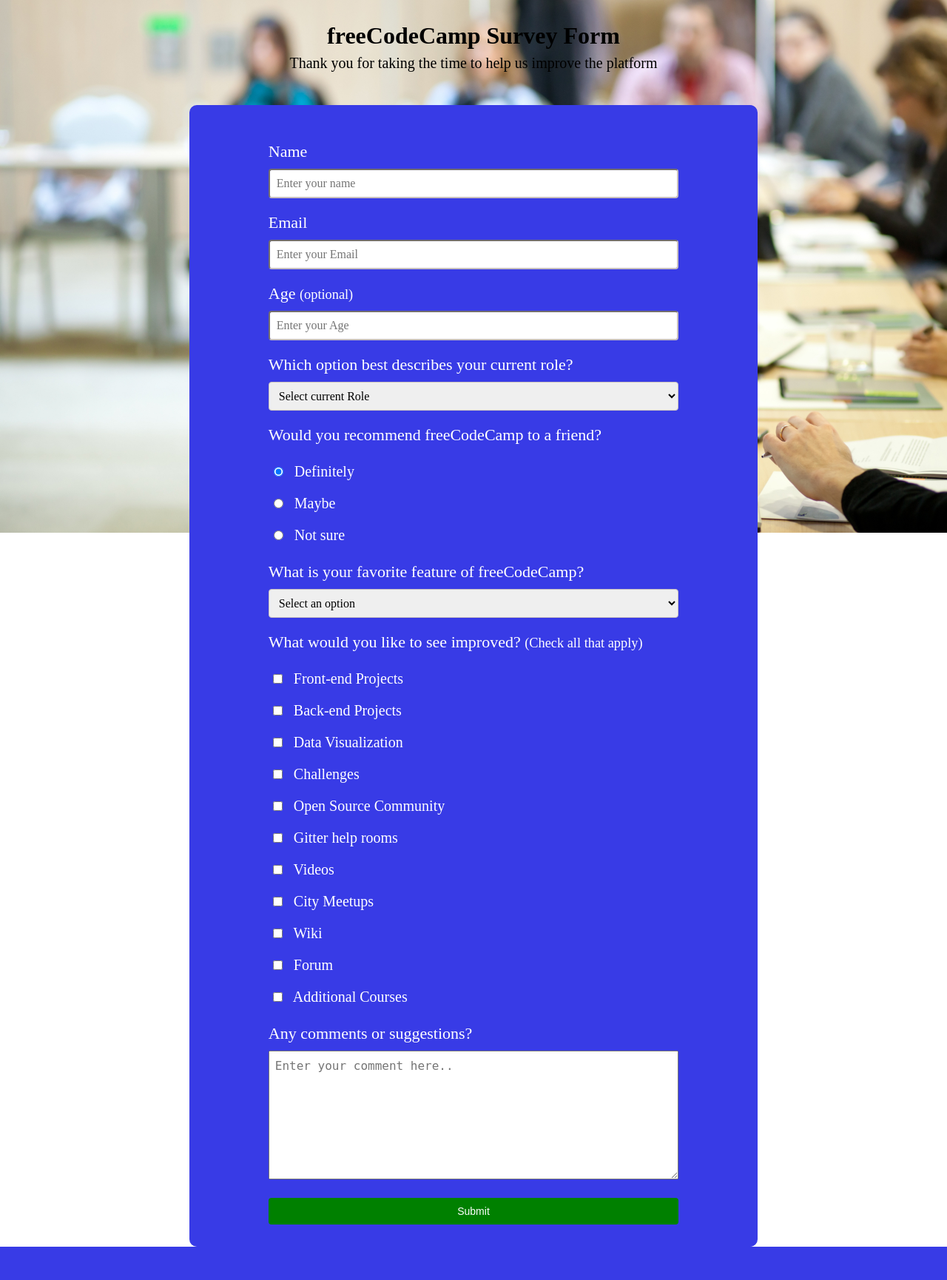
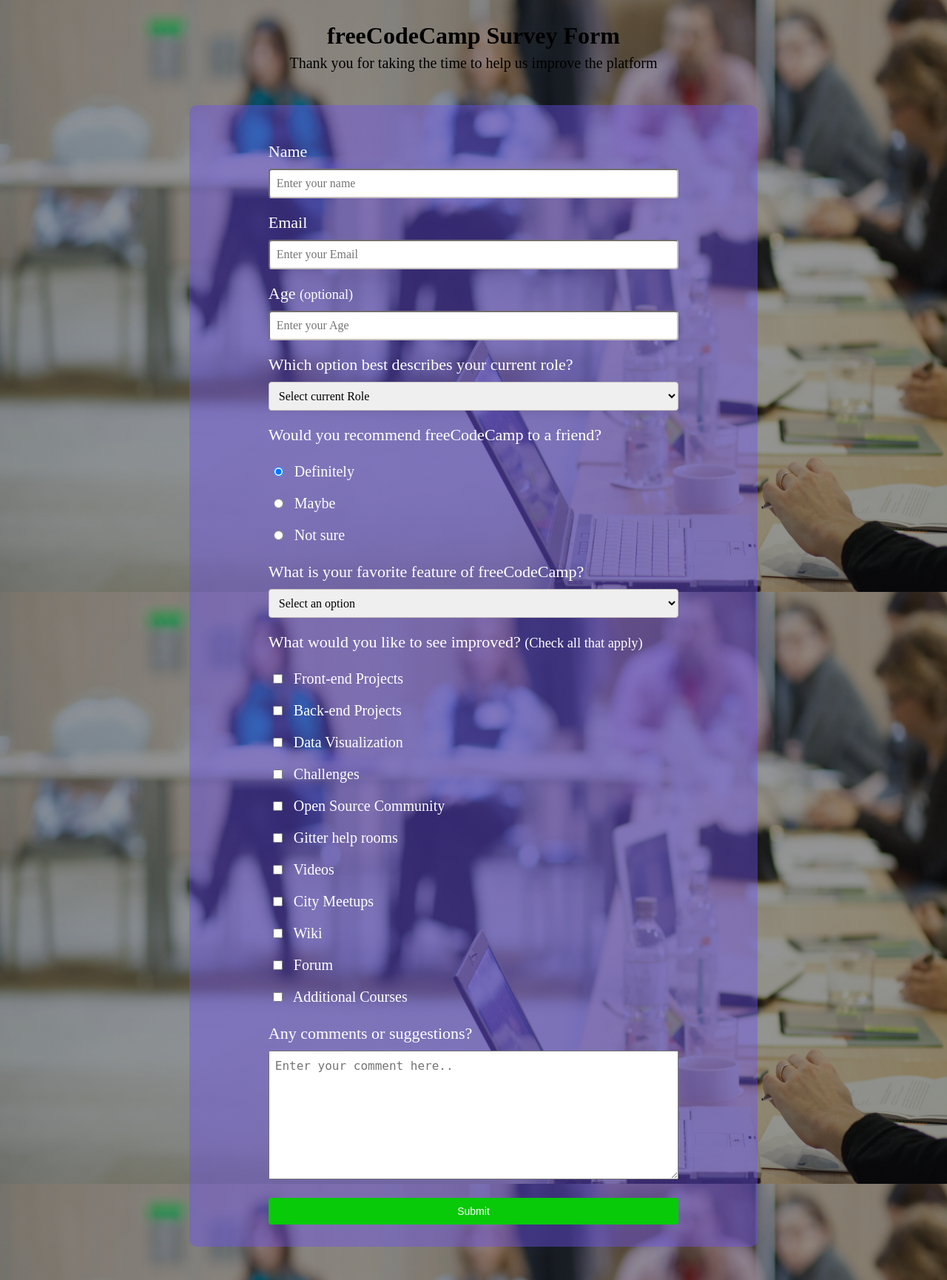
Before and after one commit to Deepak210298/Web-Development, a PHP site: the page made by Survey Form/Survey Form.html in a window 1280 px wide. Shown: the whole page at 74% size. Before the commit the page ends 1685 px from the top, so only its background shows below. Run offline with PHP 8.4, Linux system fonts and the light colour scheme.

Commit message:
Update Survey Form style.css

```diff
--- a/Survey Form/Survey Form style.css
+++ b/Survey Form/Survey Form style.css
@@ -1,14 +1,17 @@
 *{
+    /*border: 1px solid red;*/
     box-sizing: border-box;
 }
 
 body{
-    background-image: url('Coding.jpg');
-    position: relative;
+    background: linear-gradient(
+        rgba(17, 17, 22, 0.45),
+        rgba(17, 17, 22, 0.45)
+    ), url('Coding.jpg');
+    background-attachment: fixed;
     background-repeat: no-repeat;
     background-size: 100%;
     width: 100%;
-    height: 750px;
     margin: 0;
     padding: 0;
 }
@@ -35,8 +38,10 @@ p{
     margin: 20px auto;
     width: 60%;
     border-radius: 10px;
-    background-color: rgb(56, 59, 230);
-    /*opacity: 0.6;*/
+    background: linear-gradient(
+        rgba(109, 80, 241, 0.43),
+        rgba(109, 80, 241, 0.43)
+    );
 }
 
 
@@ -53,6 +58,7 @@ p{
 .feilds{
     text-align: left;
     margin: 10px auto 0px auto;
+
 }
 
 .input_feilds{
@@ -83,8 +89,8 @@ p{
     width: 100%;
     padding: 10px;
     border-radius: 4px;
-    background-color: green;
+    background-color: rgb(8, 202, 8);
     color: white;
     font-size: 14px;
-    border: green;
+    border: rgb(8, 202, 8);
 }
```
